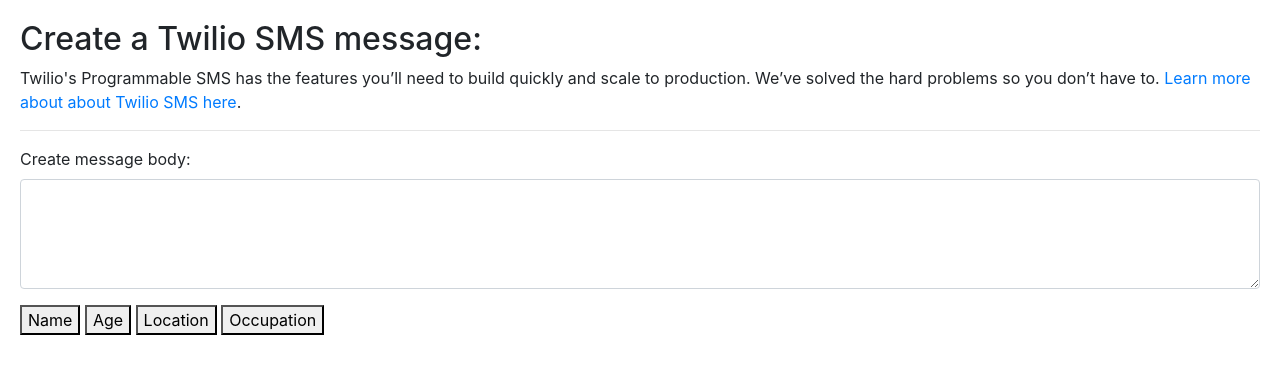
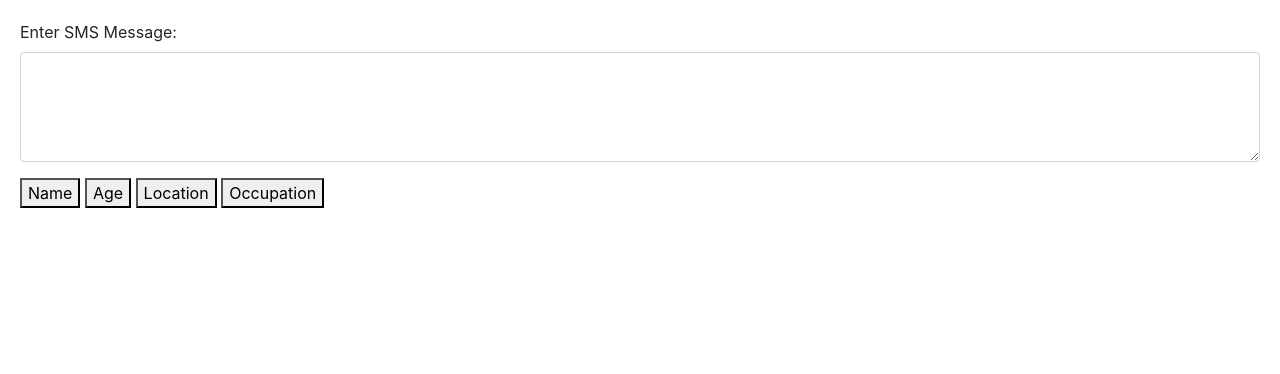
Before and after one commit to Nandakumar1418/activity, a website: page public/index.html in a window 1280 px wide. Drawn offline with nearby package versions, Linux system fonts and the light colour scheme.

Commit message:
Update index.html

```diff
--- a/public/index.html
+++ b/public/index.html
@@ -40,11 +40,8 @@
 </head>
 <body>
 <div id="step1" class="step">
-    <h2>Create a Twilio SMS message:</h2>
-    <p>Twilio's Programmable SMS has the features you’ll need to build quickly and scale to production. We’ve solved the hard problems so you don’t have to.  <a href="https://www.twilio.com/sms" target="_blank">Learn more about about Twilio SMS here</a>.</p>
-    <hr>
     <div class="form-group">
-        <div><label for="messageBody">Create message body:</label></div>
+        <div><label for="messageBody">Enter SMS Message:</label></div>
         <textarea class="form-control" id="messageBody" type="text" name="messageBody" rows="4" style="width:100%"></textarea>
     </div>
     <div hidden class="form-group">
```
